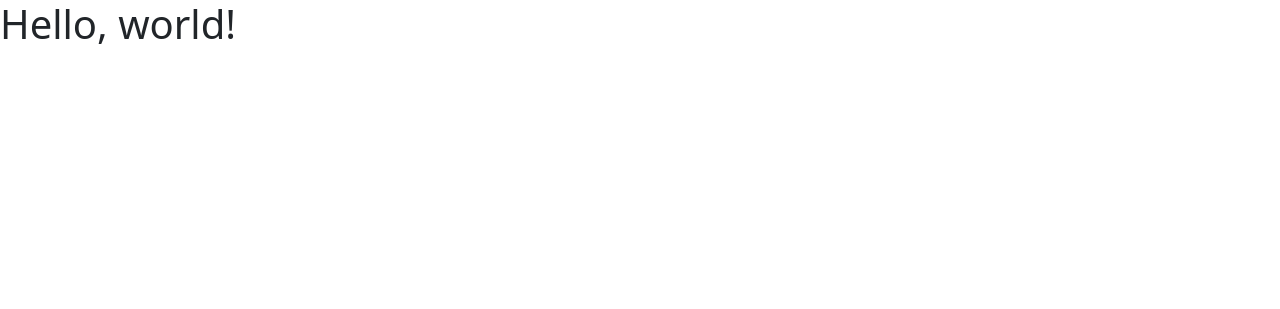
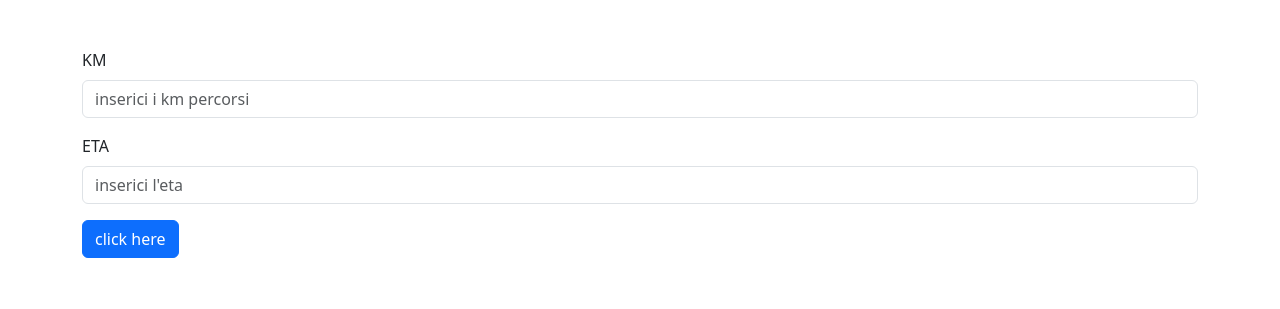
Before and after one commit to seni-z4/-js-biglietto-treno-form, a plain HTML site: page index.html in a window 1280 px wide. Drawn offline with nearby package versions, Linux system fonts and the light colour scheme.

Commit message:
feat; form created with boostrp and the inputs has been created in the js file

```diff
--- a/index.html
+++ b/index.html
@@ -12,7 +12,29 @@
     />
   </head>
   <body>
-    <h1>Hello, world!</h1>
+    <section class="py-5">
+      <div class="container">
+        <div class="mb-3">
+          <label for="km" class="form-label">KM</label>
+          <input
+            type="text"
+            class="form-control"
+            id="km"
+            placeholder="inserici i km percorsi"
+          />
+        </div>
+        <div class="mb-3">
+          <label for="age" class="form-label">ETA</label>
+          <input
+            type="text"
+            class="form-control"
+            id="age"
+            placeholder="inserici l'eta"
+          />
+        </div>
+        <button id="submit" class="btn btn-primary">click here</button>
+      </div>
+    </section>
 
     <script src="app.js"></script>
     <script
```
Also changed, not shown: app.js (+4 -3 lines).
